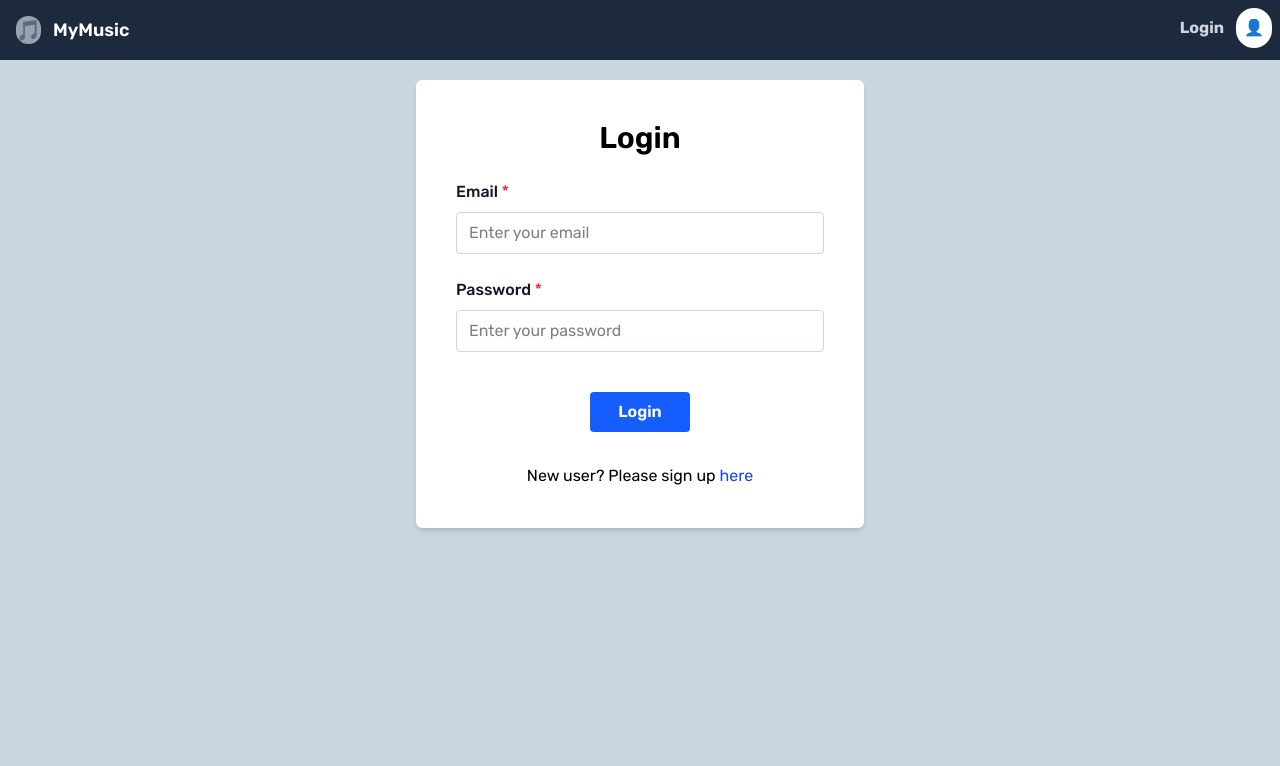
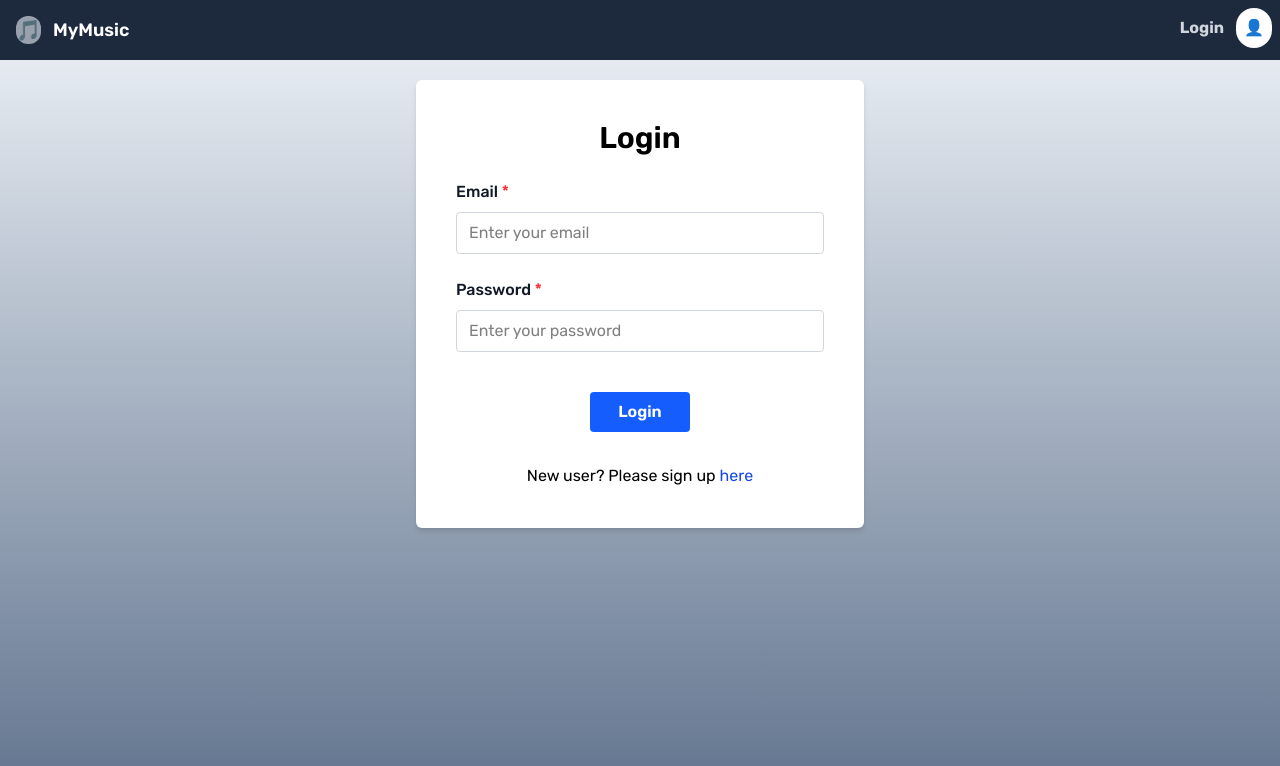
Before and after one commit to SanyuktaYadav/music-mern-app, a React (Vite) app in the folder music-frontend/: page /Login in a window 1280 px wide. Shown: the top 766 px of the page. Built offline with nearby package versions, Linux system fonts and the light colour scheme.

Commit message:
Added gradient effect to some background in ui

```diff
--- a/music-frontend/src/App.jsx
+++ b/music-frontend/src/App.jsx
@@ -12,7 +12,7 @@ import UsersList from "./pages/UsersList.jsx";
 function App() {
   return (
     <>
-      <div className="bg-slate-300 min-h-screen overflow-hidden">
+      <div className="bg-gradient-to-b from-slate-100 to-slate-500 min-h-screen overflow-hidden">
         <BrowserRouter>
           <NavBar />
           <Routes>
--- a/music-frontend/src/components/PreviewSongs.jsx
+++ b/music-frontend/src/components/PreviewSongs.jsx
@@ -23,7 +23,7 @@ const PreviewSongs = () => {
             <div className="flex flex-wrap mt-8 justify-center w-full border-b-2">
                 {previewSongs.map((item) => (
                     <div
-                        className="mx-4 my-4 border-2 rounded-2xl border-slate-500 cursor-pointer bg-white flex justify-between border-2"
+                        className="mx-4 my-4 rounded-2xl border-slate-500 cursor-pointer bg-gradient-to-b from-slate-100 to-white/80 flex justify-between shadow-md"
                         onClick={() => { navigate("/Song/" + item._id); }}
                     >
                         <ListSongCard
--- a/music-frontend/src/pages/SongsList.jsx
+++ b/music-frontend/src/pages/SongsList.jsx
@@ -71,7 +71,7 @@ const SongsList = () => {
                     {songs.map((item) => (
                         <div
                             key={item._id}
-                            className="mx-4 my-4 border-2 rounded-2xl border-slate-500 cursor-pointer bg-white flex justify-between border-2"
+                            className="mx-4 my-4 rounded-2xl border-slate-500 cursor-pointer bg-gradient-to-b from-slate-100 to-white/80 flex justify-between shadow-md"
                             onClick={() => { navigate("/Song/" + item._id); }}
                         >
                             <ListSongCard
--- a/music-frontend/src/pages/UsersList.jsx
+++ b/music-frontend/src/pages/UsersList.jsx
@@ -73,7 +73,8 @@ const UsersList = () => {
                 {users.map((item) => (
                     <div
                         key={item._id}
-                        className="w-[45%] mx-4 my-4 border-2 rounded-2xl border-slate-500 bg-white flex justify-between p-4  flex-wrap"
+                        // className="w-[45%] mx-4 my-4 border-2 rounded-2xl border-slate-500 bg-white flex justify-between p-4  flex-wrap"
+                        className="w-[45%] mx-4 my-4 p-4 rounded-2xl border-slate-500 cursor-pointer bg-gradient-to-b from-slate-100 to-white/80 flex justify-between flex-wrap shadow-md"
                     // onClick={() => { }}
                     >
                         Name: {item.name} <br />
```
